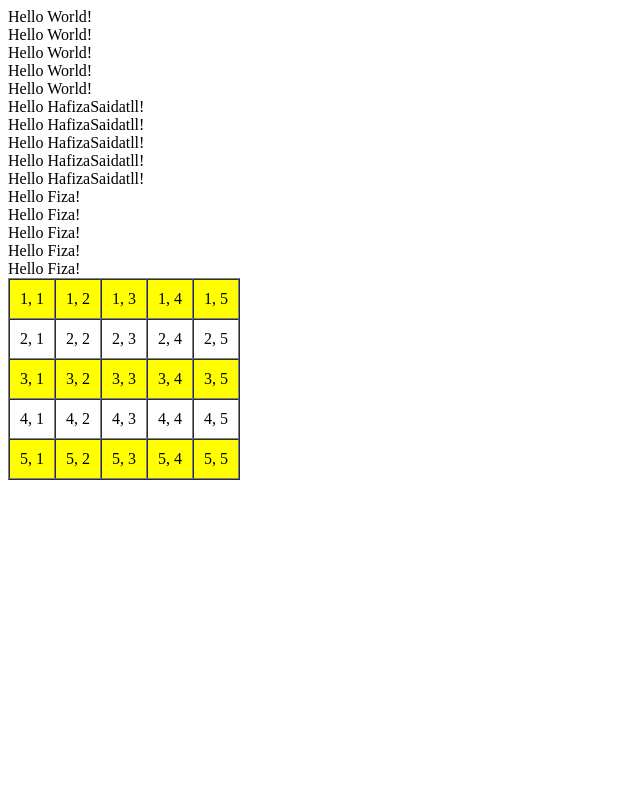
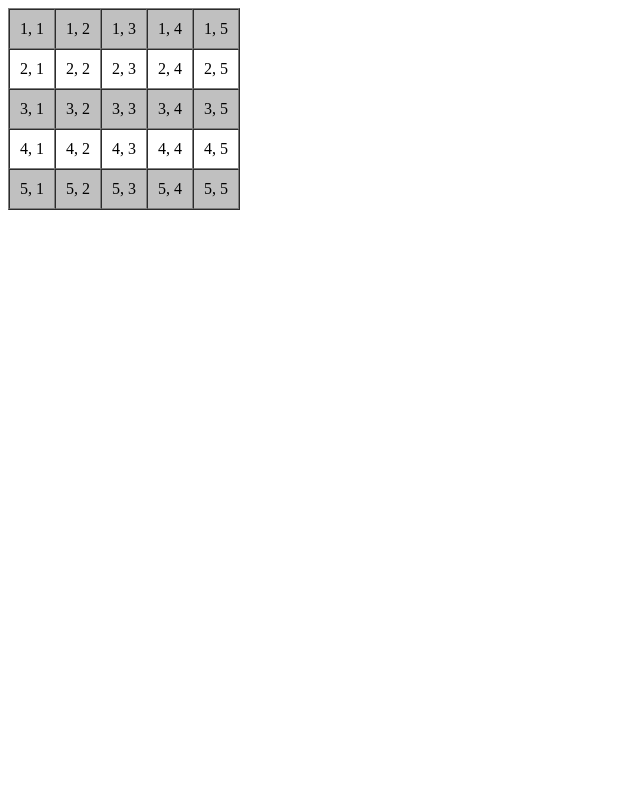
Before and after one commit to QistiIzatus/pw2021_203040083, a PHP site: page /latihan1.php in a window 1280 px wide. Shown: the whole page, without its empty margins (0-640 px from the left). Run offline with PHP 8.4, Linux system fonts and the light colour scheme.

Commit message:
pertemuan3

```diff
--- a/kuliah/pertemuan3/latihan1.php
+++ b/kuliah/pertemuan3/latihan1.php
@@ -2,50 +2,43 @@
 /*
     Qisti Izatussyabani
     203040083
-https://github.com/QistiIzatus/pw2021_203040050
-Pertemuan 3 - (18 februari 2021)
-Mempelajari mengenai struktur kendali pada php yaitu pengulangan dan pengkondisian
+    https://github.com/QistiIzatus/pw2021_203040083
+    Pertemuan 3
+    Materi minggu ini mempelajari mengenai Control flow/Struktur kendali
 */
 ?>
 
 <?php
 // pengulangan
-
 // for
-for( $i = 0; $i < 5; $i++ ) {
-    echo "Hello World! <br>";
-}
-
 // while
-$i = 0;
-while ( $i < 5 ) {
-    echo "Hello HafizaSaidatll! <br>";
-    $i++;
-}
-
 // do.. while
-$i = 0;
-do {
-    echo "Hello Fiza! <br>";
-    $i++;
-} while( $i <5 );
-
-
-
-
 // foreach : pengulangan khusus array
 
+// for( $i = 0; $i < 5; $i++ ) {
+//      echo "Hello World! <br>";
+// }
+
+// $i = 10;
+// while( $i < 5 ) {
+//     echo "Hello World! <br>";
+// $i++;
+// }
+// $i = 10;
+// do {
+//     echo "Hello World! <br>";
+// $i++;
+// } while( $i < 5 );
 ?>
 
 <!DOCTYPE html>
 <html lang="en">
 <head>
     <meta charset="UTF-8">
-    <title>Latihan 1 html</title>
+    <title>Latihan 1</title>
     <style>
         .warna-baris {
-        background-color : yellow;
-
+            background-color: silver;
         }
     </style>
 </head>
@@ -54,8 +47,7 @@ do {
 
     <table border="1" cellpadding="10" cellspacing="0">
         <?php for( $i = 1; $i <= 5; $i++ ) : ?>
-<?php if($i % 2== 1 ) : ?>
-
+            <?php if( $i % 2 == 1 ) : ?>
                 <tr class="warna-baris">
             <?php else : ?>
             <tr>
@@ -65,9 +57,6 @@ do {
             <?php endfor; ?>
         </tr>
         <?php endfor; ?>
-
-
     </table>
 </body>
-
 </html>
```
Also changed, not shown: kuliah/pertemuan3/latihan2.php (added, +16 -0 lines). Lines whose indentation alone changed are shown as unchanged.
